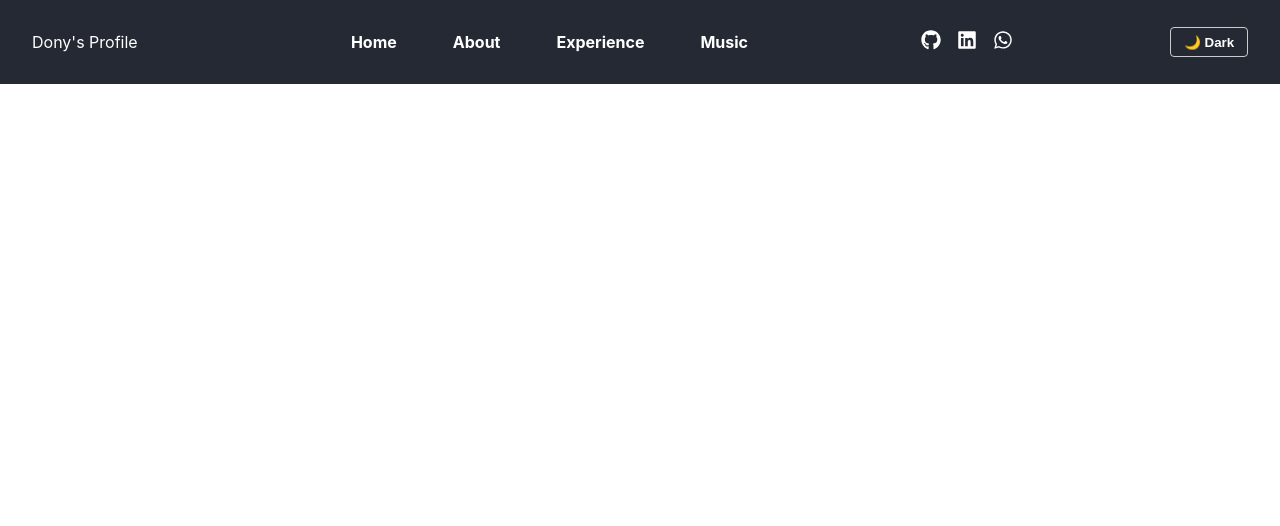
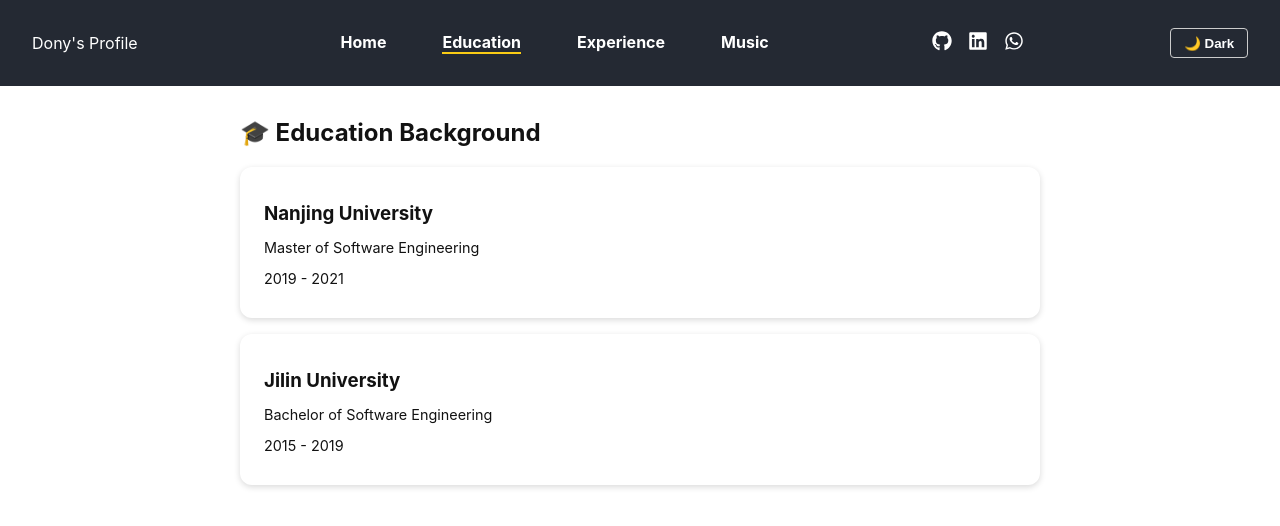
Before and after one commit to donyJ4EL/dony-profile, a React (Create React App) app: page /education in a window 1280 px wide. Shown: the top 526 px of the page. Built offline with nearby package versions, Linux system fonts and the light colour scheme.

Commit message:
add feature at navbar;

```diff
--- a/buildspec.yml
+++ b/buildspec.yml
@@ -12,5 +12,5 @@
 
 artifacts:
   files:
-    - '**/*'                        # 打包所有文件
-  base-directory: .                # 👈 改成根目录
+    - '**/*'
+  base-directory: .
--- a/src/App.js
+++ b/src/App.js
@@ -2,7 +2,7 @@
 import React from 'react';
 import Navbar from './components/Navbar';
 import Home from './pages/Home';
-import About from './pages/About';
+import Education from './pages/Education';
 import Music from './pages/Music';
 import Experience from './pages/Experience';
 import { BrowserRouter as Router, Routes, Route } from 'react-router-dom';
@@ -16,7 +16,7 @@
       {/* Route mapping */}
       <Routes>
         <Route path = "/" element = {<Home />} />
-        <Route path = "/about" element = {<About />}/>
+        <Route path = "/education" element = {<Education />}/>
         <Route path = '/experience' element = {<Experience />}/>
         <Route path = '/music' element = {<Music />}/>
       </Routes>
--- /dev/null
+++ b/src/Education.css
@@ -0,0 +1,6 @@
+.education-container {
+    max-width: 800px;
+    margin: 2rem auto;
+    padding: 0 1rem;
+    color: var(--text-color);
+  }
--- /dev/null
+++ b/src/EducationCard.css
@@ -0,0 +1,24 @@
+/* src/components/EducationCard.css */
+.edu-card {
+    background-color: var(--card-bg);
+    padding: 1rem 1.5rem;
+    border-radius: 12px;
+    margin: 1rem 0;
+    box-shadow: 0 2px 6px rgba(0, 0, 0, 0.15);
+    transition: background-color 0.3s ease;
+  }
+
+  .edu-card h3 {
+    margin-bottom: 0.3rem;
+    color: var(--text-color);
+  }
+
+  .degree,
+  .time {
+    color: var(--text-secondary);
+    font-size: 0.9rem;
+  }
+
+  .edu-card:hover {
+    transform: translateY(-4px);
+  }
--- a/src/Navbar.css
+++ b/src/Navbar.css
@@ -34,3 +34,8 @@
   transform: scale(1.1);
   color: #1da1f2; /* Hover color */
 }
+
+.active-tab {
+  border-bottom: 2px solid #facc15; /* Amber-400 */
+  font-weight: bold;
+}
--- /dev/null
+++ b/src/components/EducationCard.js
@@ -0,0 +1,15 @@
+import React from 'react';
+import "../EducationCard.css";
+
+function EducationCard({school, degree, time}) {
+    return (
+        <div className='edu-card'>
+            <h3>{school}</h3>
+            <p className='degree'>{degree}</p>
+            <p className='time'>{time}</p>
+        </div>
+    );
+
+}
+
+export default EducationCard;
--- a/src/components/EducationItem.js
+++ /dev/null
@@ -1,14 +0,0 @@
-import React from 'react';
-
-function EducationItem({school, degree, year}) {
-    return (
-        <div style={{ marginBottom: "1rem" }}>
-            <h3>{school}</h3>
-            <p>{degree}</p>
-            <p>{year}</p>
-        </div>
-    );
-
-}
-
-export default EducationItem;
--- a/src/components/Navbar.js
+++ b/src/components/Navbar.js
@@ -1,6 +1,6 @@
 
 import React, { useState } from 'react';
-import { Link } from 'react-router-dom'
+import { NavLink } from 'react-router-dom'
 import '../Navbar.css';
 import { FaGithub, FaLinkedin, FaWhatsapp } from 'react-icons/fa';
 
@@ -22,10 +22,10 @@
 
                 {/* Navigation Links */}
                 <ul className='nav-links'>
-                    <li> <Link to="/"> Home </Link> </li>
-                    <li> <Link to="/about"> About </Link> </li>
-                    <li> <Link to="/experience"> Experience </Link> </li>
-                    <li> <Link to="/music"> Music </Link> </li>
+                    <NavLink to="/" className={({ isActive }) => isActive ? 'active-tab' : ''}>Home</NavLink>
+                    <NavLink to="/education" className={({ isActive }) => isActive ? 'active-tab' : ''}>Education</NavLink>
+                    <NavLink to="/experience" className={({ isActive }) => isActive ? 'active-tab' : ''}>Experience</NavLink>
+                    <NavLink to="/music" className={({ isActive }) => isActive ? 'active-tab' : ''}>Music</NavLink>
                 </ul>
                 {/* Social Links */}
                 <div className="social-links">
--- a/src/pages/About.js
+++ b/src/pages/Education.js
@@ -1,5 +1,6 @@
 import React from "react";
-import EducationItem from "../components/EducationItem";
+import "../Education.css";
+import EducationCard from "../components/EducationCard";
 
 // 包含页面标题和列表数据
 // 定义可复用的展示组件
@@ -8,28 +9,26 @@
     {
         school: "Nanjing University",
         degree: "Master of Software Engineering",
-        year: "2019 - 2021",
+        time: "2019 - 2021",
     },
     {
       school: "Jilin University",
       degree: "Bachelor of Software Engineering",
-      year: "2015 - 2019",
+      time: "2015 - 2019",
     },
-
 ];
 
-function About() {
+function Education() {
     return (
-        <div style={{ padding : "2rem" }}>
-            <h1>About me</h1>
+        <div className="education-container">
             <h2>🎓 Education Background</h2>
             {
                 educationList.map(
                     (item) => (
-                        <EducationItem
+                        <EducationCard
                         school = {item.school}
                         degree = {item.degree}
-                        year = {item.year}
+                        time = {item.time}
                         />
                     )
                 )
@@ -38,4 +37,4 @@
     );
 }
 
-export default About;
+export default Education;
--- a/src/pages/Home.js
+++ b/src/pages/Home.js
@@ -8,7 +8,6 @@
             <img src="/dogGod.png" alt="Avatar" className="avatar"/>
             <h1>Hi I'm Dony 👋</h1>
             <p>I'm a full-stack engineer who raps and codes.</p>
-            <Link to="/about"> Learn more about me </Link>
         </div>
     );
 }
```
